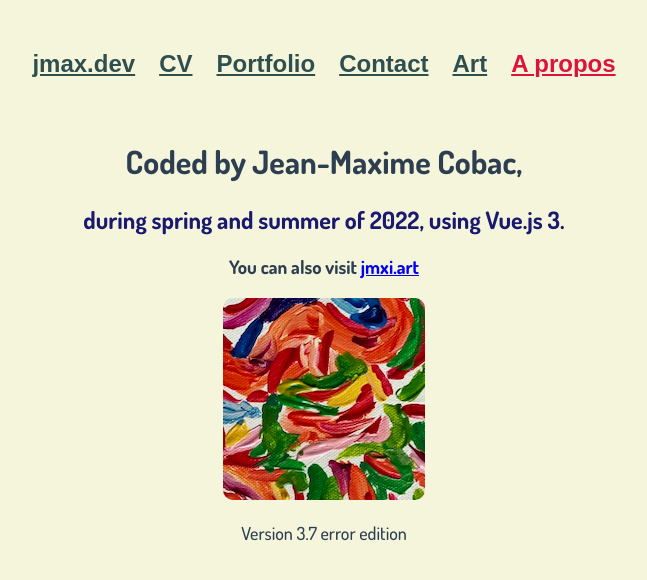
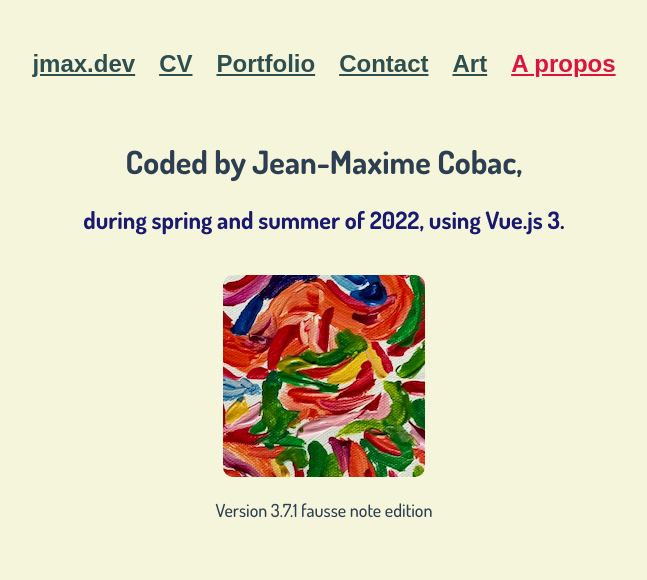
Before and after one commit to jmcob/jmax.dev, a Vue app: page /about in a window 1280 px wide. Shown: the top 580 px of the page, without its empty margins (316-963 px from the left). Built offline with nearby package versions, Linux system fonts and the light colour scheme; a web font is replaced by a local one.

Commit message:
note d'edition

```diff
--- a/src/views/AboutView.vue
+++ b/src/views/AboutView.vue
@@ -3,10 +3,9 @@
   <div class="about">
     <h1>Coded by Jean-Maxime Cobac,</h1>
     <h2>during spring and summer of 2022, using Vue.js 3.</h2>
-    <h3>You can also visit <a href="https://www.jmxi.art">jmxi.art</a></h3>
     <br />
     <img alt="About logo" src="../assets/about.png" />
-    <p>Version 3.7 error edition</p>
+    <p>Version 3.7.1 fausse note edition</p>
   </div>
 </template>
 
```
